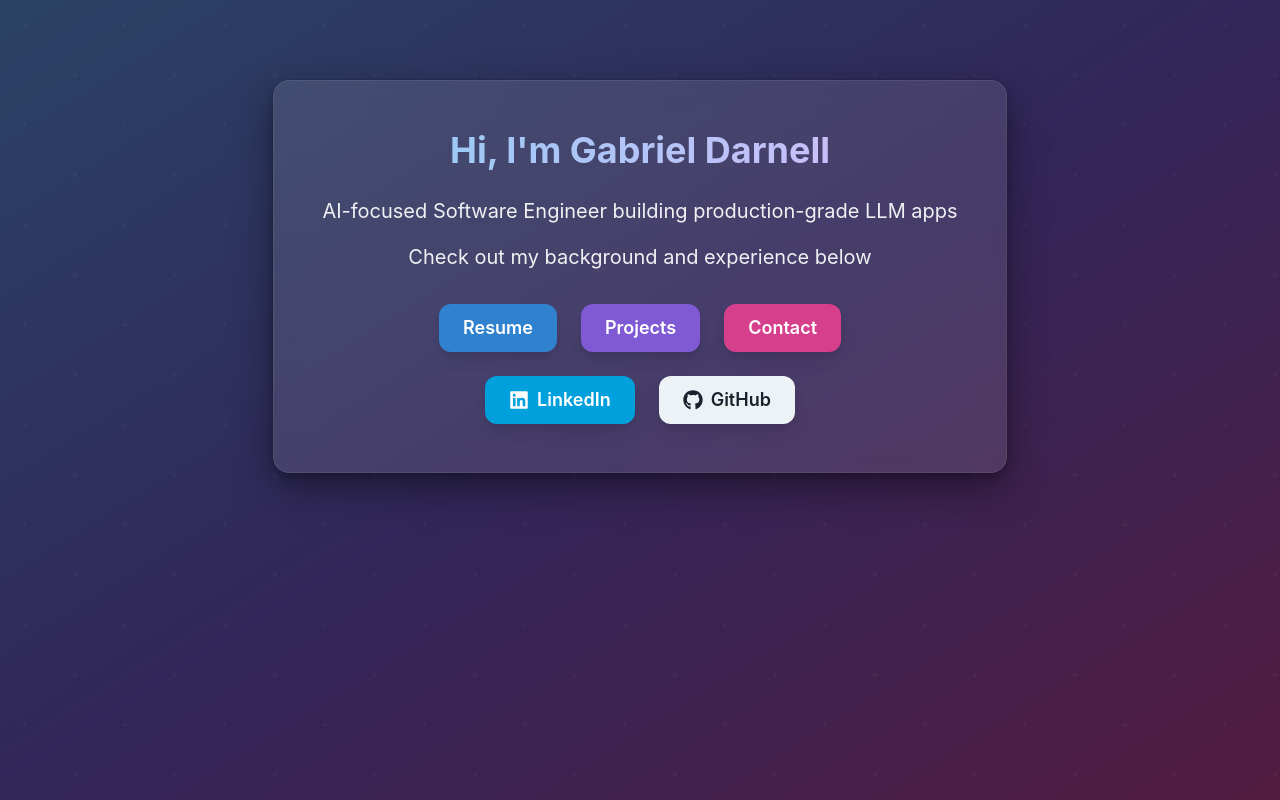
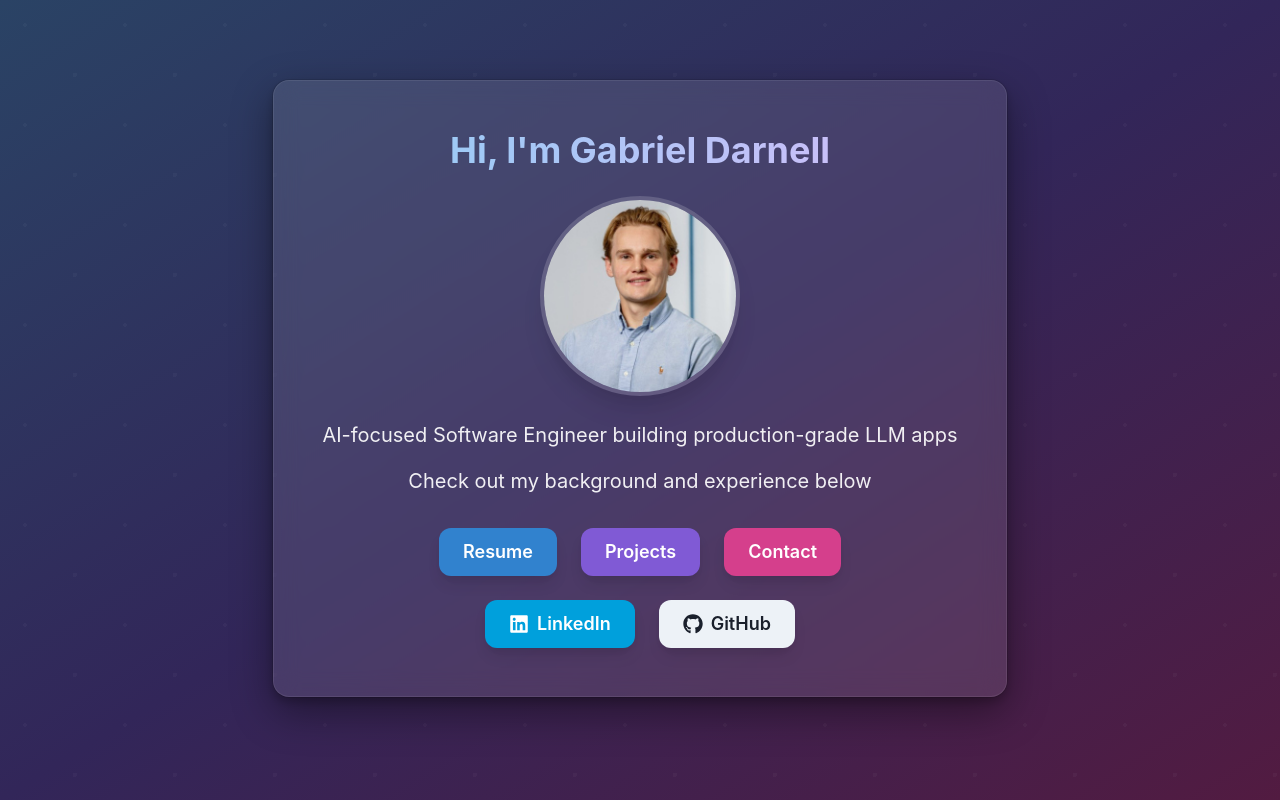
Before and after one commit to gabed38/personal_website, a Next.js app: page / in a window 1280 px wide. Built offline with nearby package versions, Linux system fonts and the light colour scheme; what @chakra-ui/next-js would draw is missing.

Commit message:
Add headshot

```diff
--- a/src/app/page.tsx
+++ b/src/app/page.tsx
@@ -2,7 +2,7 @@
 
 import Link from 'next/link'
 import { LazyMotion, domAnimation, m } from 'framer-motion'
-import { Box, Button, Heading, Text, Stack, Container, Icon } from '@chakra-ui/react'
+import { Box, Button, Heading, Text, Stack, Container, Icon, Image} from '@chakra-ui/react'
 import { FaLinkedin, FaGithub } from 'react-icons/fa'
 
 export default function Home() {
@@ -56,6 +56,23 @@ export default function Home() {
                 >
                   Hi, I'm Gabriel Darnell
                 </Heading>
+              </m.div>
+              <m.div
+                initial={{ y: 20, opacity: 0 }}
+                animate={{ y: 0, opacity: 1 }}
+                transition={{ delay: 0.3 }}
+              >
+                <Image
+                  src="/images/profile_pic.jpeg"
+                  alt="Gabriel Darnell"
+                  borderRadius="full"
+                  boxSize={{ base: "150px", md: "200px" }}
+                  mx="auto"
+                  mb={6}
+                  border="4px solid"
+                  borderColor="whiteAlpha.300"
+                  shadow="xl"
+                />
               </m.div>
 
               <m.div
```
Also changed, not shown: public/images/profile_pic.jpeg (added).
